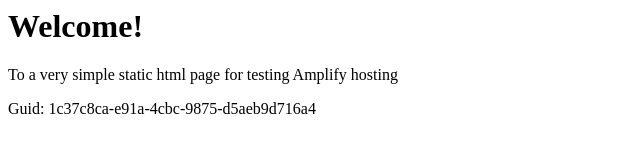
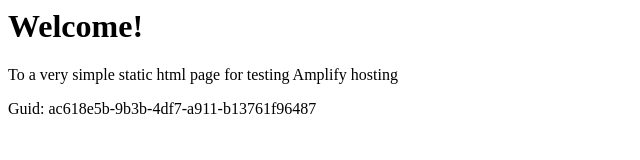
Before and after one commit to aws-aemilia-sin/Github-PR-Commit-Integration-Test-DoNotTouch-GitHubWebhookPushCanaryTest-v1-prod-ap-southeast-1, a website: page src/index.html in a window 1280 px wide. Shown: the full height of the page, 0-640 px from the left. Drawn offline with Linux system fonts and the light colour scheme.

Commit message:
commit from integ tests

```diff
--- a/src/index.html
+++ b/src/index.html
@@ -12,6 +12,6 @@
 <body>
     <h1>Welcome!</h1>
     <p>To a very simple static html page for testing Amplify hosting</p>
-    <p>Guid: 1c37c8ca-e91a-4cbc-9875-d5aeb9d716a4</p></body>
+    <p>Guid: ac618e5b-9b3b-4df7-a911-b13761f96487</p></body>
 
 </html>
```
